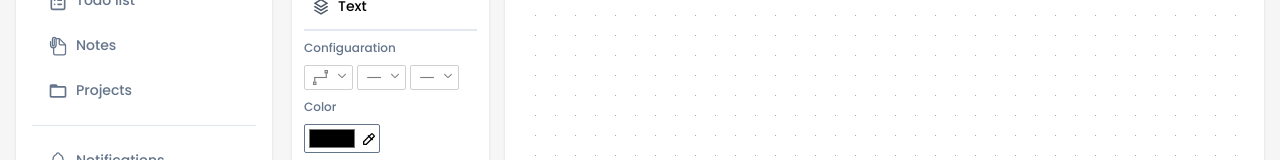
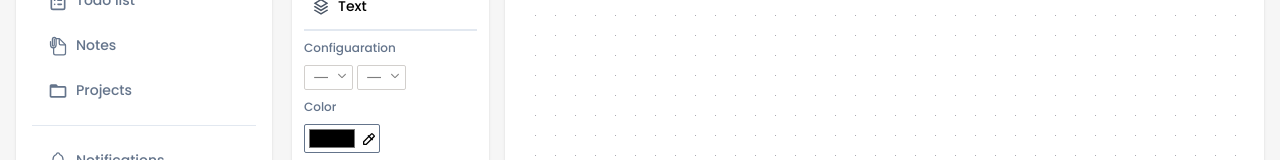
Before and after one commit to dhuy00/Knowly, a React (Vite) app in the folder knowly_frontend/: page /notes/diagram/1 in a window 1280 px wide. Shown: the part 151-311 px from the top of the page. Built offline with nearby package versions, Linux system fonts and the light colour scheme.

Commit message:
feat (diagram) remove  edge type selection

```diff
--- a/knowly_frontend/src/components/diagram/DiagramToolbar.tsx
+++ b/knowly_frontend/src/components/diagram/DiagramToolbar.tsx
@@ -9,7 +9,6 @@ import Selection from "./Selection";
 import EndArrow from "../../assets/icons/endEdge/Arrow";
 import StartArrow from "../../assets/icons/startEdge/Arrow";
 import { TbColorPicker } from "react-icons/tb";
-import { EDGE_TYPES } from "../../constant/edgeTypes";
 import { NODE_TYPES } from "../../constant/nodeTypes";
 import { EDGE_START } from "../../constant/edgeStart";
 import { EDGE_END } from "../../constant/edgeEnd";
@@ -28,7 +27,6 @@ interface DiagramToolbarProp {
   addNode: AddNodeFunction;
 }
 
-const DEFAULT_EDGE_TYPE = 1;
 const DEFAULT_EDGE_START = 2;
 const DEFAULT_EDGE_END = 2;
 
@@ -39,29 +37,26 @@ const DiagramToolbar: React.FC<DiagramToolbarProp> = ({ addNode }) => {
   };
 
   const [openDropdown, setOpenDropdown] = useState<
-    "edgeType" | "edgeStart" | "edgeEnd" | null
+    "edgeStart" | "edgeEnd" | null
   >(null);
   const [selectedColor, setSelectedColor] = useState<string>("");
   const [selectedTextColor, setSelectedTextColor] = useState<string>("");
   const [selectedEdgeId, setSelectedEdgeId] = useState<string>("");
 
   const [edgeConfig, setEdgeConfig] = useState({
-    type: DEFAULT_EDGE_TYPE,
     start: DEFAULT_EDGE_START,
     end: DEFAULT_EDGE_END,
   });
 
-  const selectedEdge = EDGE_TYPES.find((item) => item.id === edgeConfig.type);
   const selectedEdgeStart = EDGE_START.find(
     (item) => item.id === edgeConfig.start,
   );
   const selectedEdgeEnd = EDGE_END.find((item) => item.id === edgeConfig.end);
 
-  const SelectedEdgeTypeIcon = selectedEdge?.component || OrthogonalEdge;
   const SelecedEdgeStartIcon = selectedEdgeStart?.component || StartArrow;
   const SelecedEdgeEndIcon = selectedEdgeEnd?.component || EndArrow;
 
-  const toggleDropdown = (type: "edgeType" | "edgeStart" | "edgeEnd") => {
+  const toggleDropdown = (type: "edgeStart" | "edgeEnd") => {
     setOpenDropdown((prev) => (prev === type ? null : type));
   };
 
@@ -180,15 +175,6 @@ const DiagramToolbar: React.FC<DiagramToolbarProp> = ({ addNode }) => {
       </span>
       <div className="flex gap-1">
         <Selection
-          type={EDGE_CONFIG.EDGE_TYPE}
-          options={EDGE_TYPES}
-          open={openDropdown === "edgeType"}
-          setOpen={() => toggleDropdown("edgeType")}
-          handleSelect={handleChange}
-          CurrentValue={SelectedEdgeTypeIcon}
-          disable={selectedEdgeId == ""}
-        />
-        <Selection
           type={EDGE_CONFIG.EDGE_START}
           options={EDGE_START}
           open={openDropdown === "edgeStart"}
--- a/knowly_frontend/src/constant/edgeTypes.ts
+++ /dev/null
@@ -1,35 +0,0 @@
-import OrthogonalEdge from "../assets/icons/OrthogonalEdge";
-import type { EdgeType } from "../types/diagram";
-
-export const EDGE_TYPES: EdgeType[] = [
-  {
-    id: 1,
-    name: "Orthogonal",
-    component: OrthogonalEdge,
-  },
-  {
-    id: 2,
-    name: "Orthogonal",
-    component: OrthogonalEdge,
-  },
-  {
-    id: 3,
-    name: "Orthogonal",
-    component: OrthogonalEdge,
-  },
-  {
-    id: 4,
-    name: "Orthogonal",
-    component: OrthogonalEdge,
-  },
-  {
-    id: 5,
-    name: "Orthogonal",
-    component: OrthogonalEdge,
-  },
-  {
-    id: 6,
-    name: "Orthogonal",
-    component: OrthogonalEdge,
-  },
-];
```
